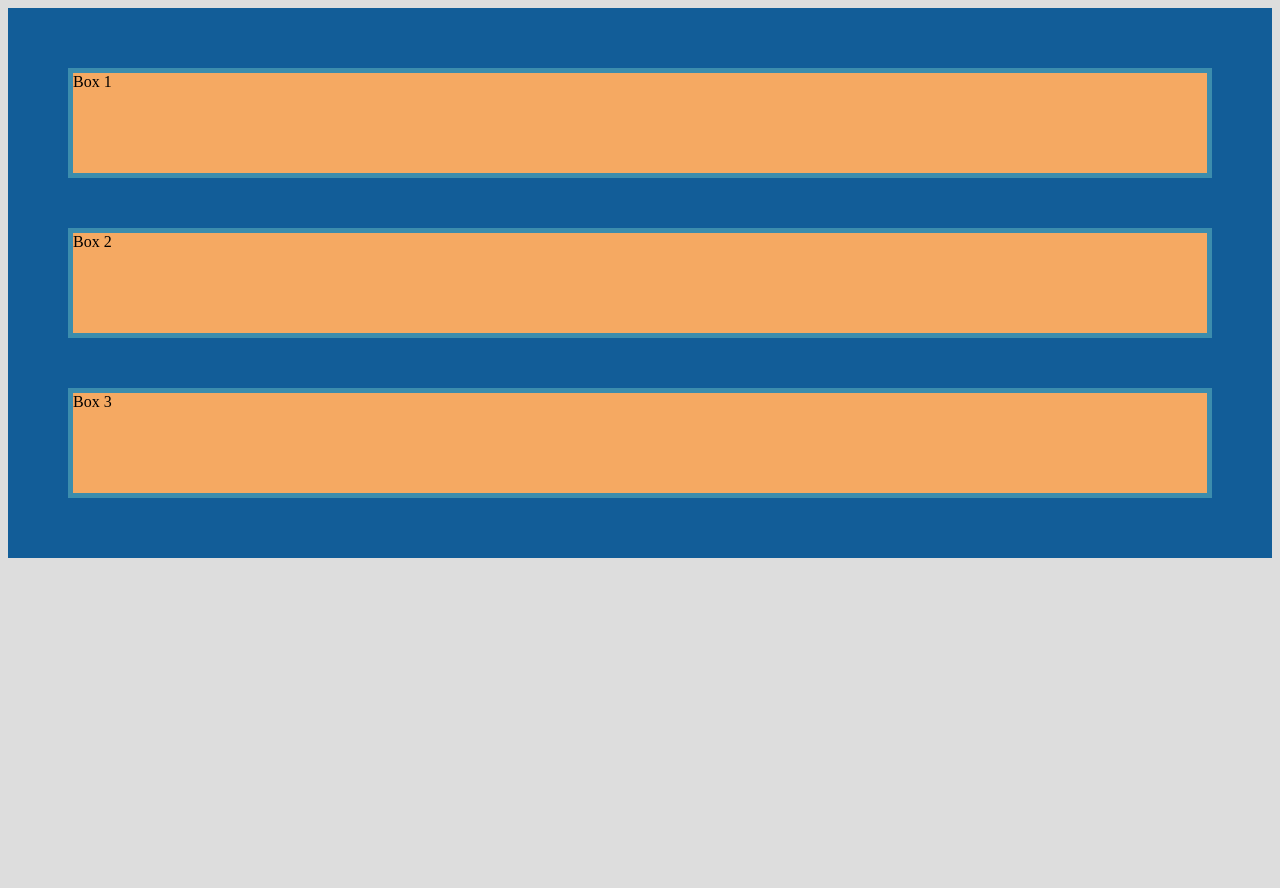
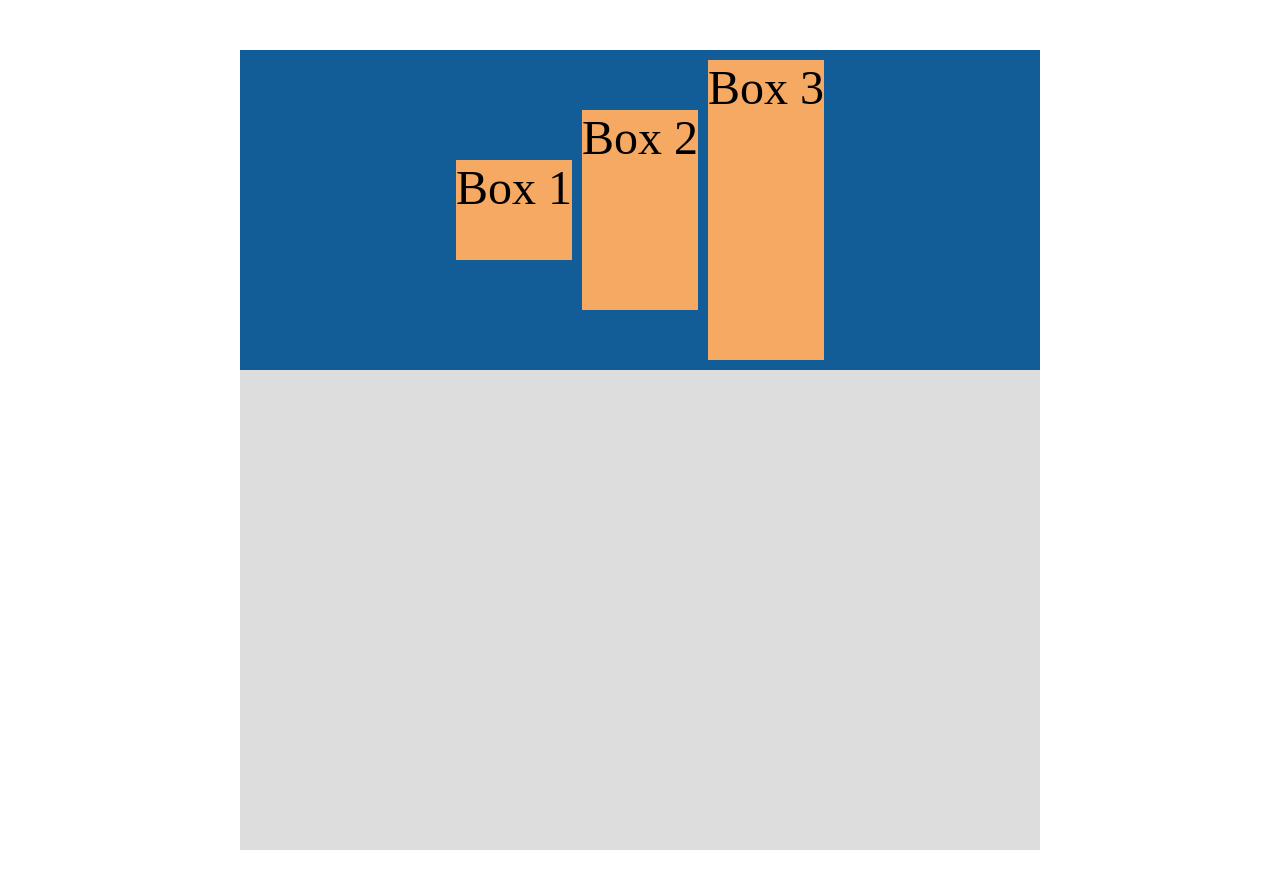
Before and after one commit to Antoine-Flo/tuto-flexbox, a plain HTML site: page index.html in a window 1280 px wide. Before the commit the page ends 800 px from the top, so only its background shows below. Drawn offline with Linux system fonts and the light colour scheme.

Commit message:
readme update

```diff
--- a/index.html
+++ b/index.html
@@ -9,11 +9,22 @@
 </head>
 <body>
 
+<div class="display">
+
+
+
+
     <div class="container">
         <div class="box box-1">Box 1</div>
         <div class="box box-2">Box 2</div>
         <div class="box box-3">Box 3</div>
     </div>
 
+
+
+
+
+
+ </div>
 </body>
 </html>
--- a/style.css
+++ b/style.css
@@ -1,15 +1,38 @@
-body {
+* {
+    padding: 0;
+    margin: 0;
+    box-sizing: border-box;
+}
+
+.display {
     background-color: #DDDDDD;
+    margin: 50px auto;
+    width: 800px;
+    height: 800px;
 }
 
 .container {
-    padding: 10px;
     background-color: #125D98;
+    padding: 5px;
+    display: flex;
+    align-items: center;
+    justify-content: center;
 }
 
 .box {
-    min-height: 100px;
-    border: 5px solid #3C8DAD;
-    margin: 50px;
+    margin: 5px;
+    font-size: 3rem;
     background-color: #F5A962;
 }
+
+.box-1 {
+    min-height: 100px;
+}
+
+.box-2 {
+    min-height: 200px;
+}
+
+.box-3 {
+    min-height: 300px;
+}
```
Also changed, not shown: 1 other file.
